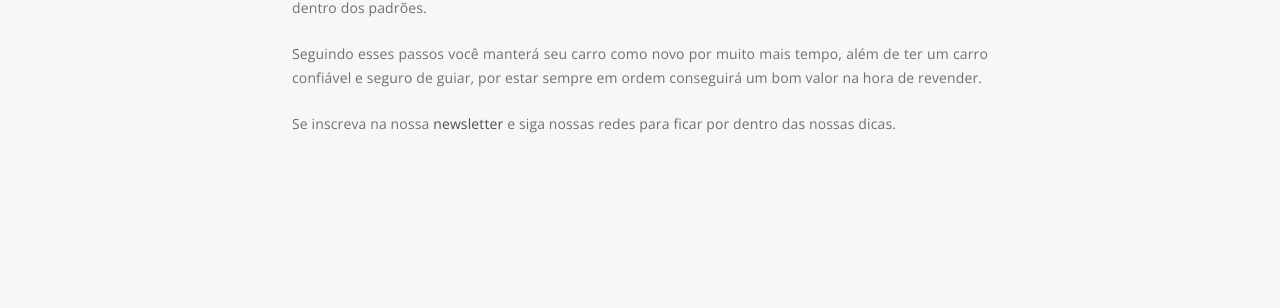
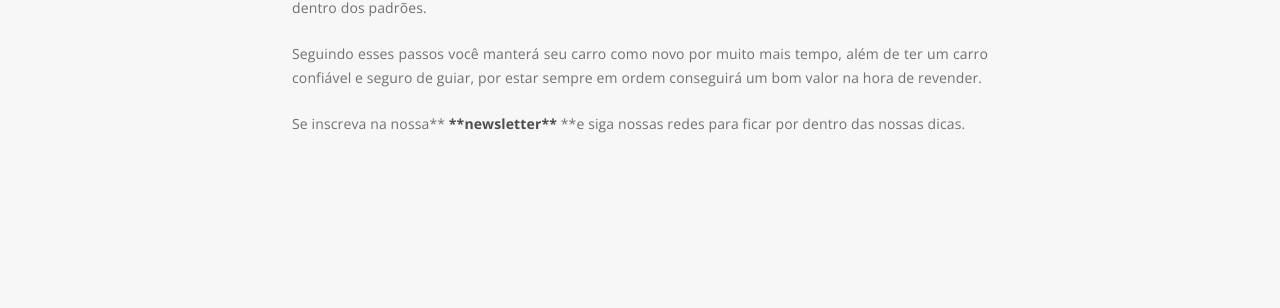
Before and after one commit to art3-propaganda/jal, a Jekyll site: the page built from _posts/2018-07-05-seu-carro-tem-folga-na-direção.md, in a window 1280 px wide and 900 px high, scrolled down 1829 px. Shown: the part 213-521 px from the top of the window. Built offline with Jekyll 4.4.1, drawn with Linux system fonts in a browser that asks for light colours; a script that is not in the unit is left out.

```diff
--- a/_posts/2018-07-05-seu-carro-tem-folga-na-direção.md
+++ b/_posts/2018-07-05-seu-carro-tem-folga-na-direção.md
@@ -19,4 +19,4 @@ Feito o diagnóstico de que existe folga, falta de fluído ou ressecamento das m
 
 Seguindo esses passos você manterá seu carro como novo por muito mais tempo, além de ter um carro confiável e seguro de guiar, por estar sempre em ordem conseguirá um bom valor na hora de revender.
 
-Se inscreva na nossa [newsletter](https://jalautopecas.com/#subscribe-section1) e siga nossas redes para ficar por dentro das nossas dicas.
+Se inscreva na nossa** **[**newsletter**](https://jalautopecas.com/#subscribe-section1)** **e siga nossas redes para ficar por dentro das nossas dicas.
```
